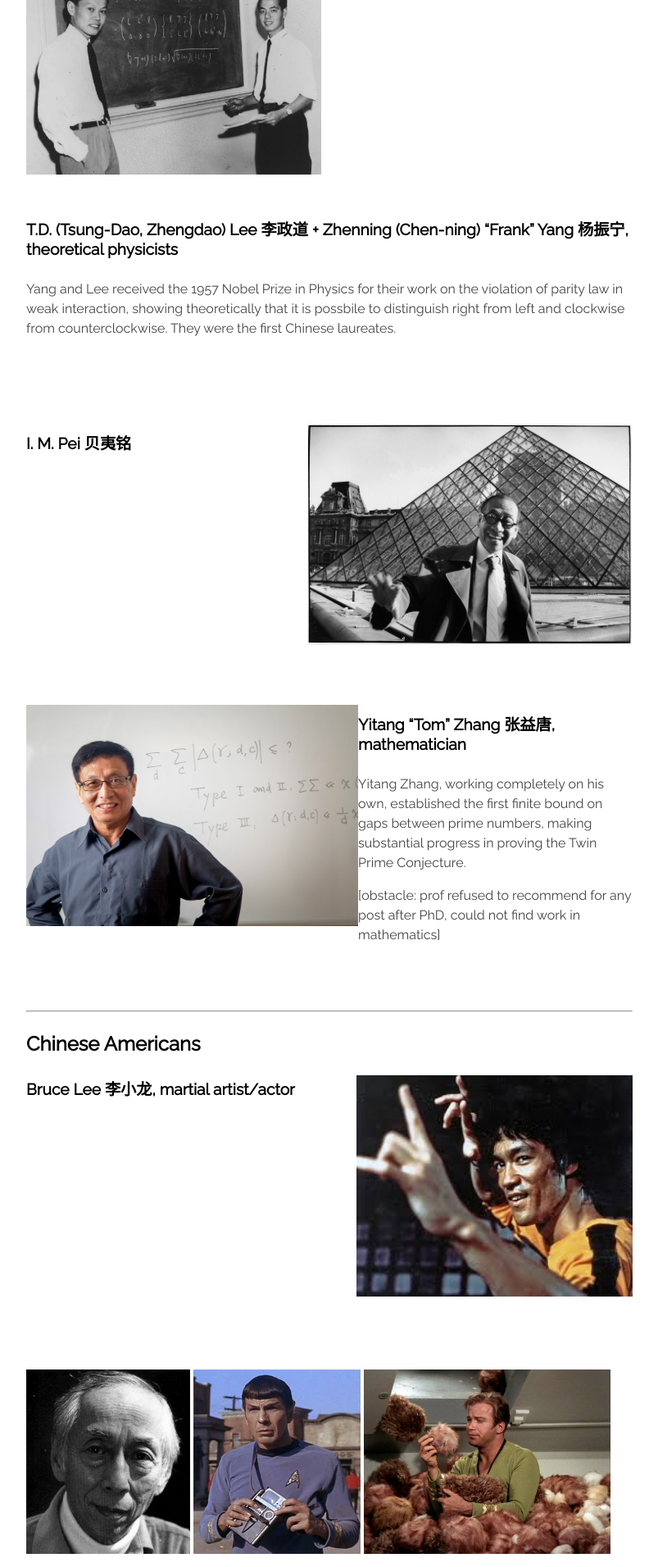
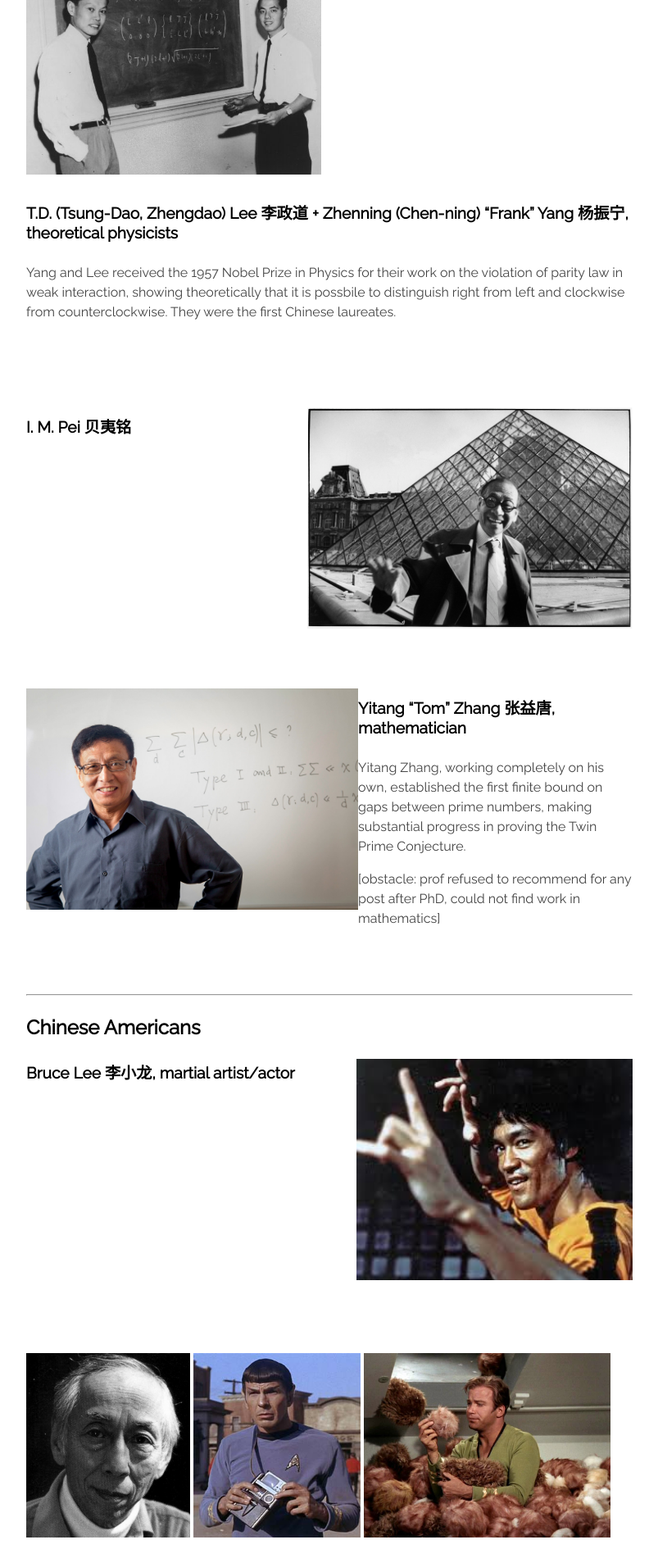
Before and after one commit to c1ndygao/cindygao.com, a Jekyll site: the page built from heroes.md, in a window 1280 px wide. Shown: the part 1422-3334 px from the top of the page at 82% size, without its empty margins (228-1031 px from the left). Built offline with Jekyll 4.4.1, drawn with Linux system fonts in a browser that asks for light colours.

Commit message:
Update heroes.md

```diff
--- a/heroes.md
+++ b/heroes.md
@@ -25,7 +25,7 @@
 
 <br>
 
-<img src="/images/lee-yang.jpg" style="height: 270px; text-align: right; padding: 0px 20px 20px 0px;">
+<img src="/images/lee-yang.jpg" style="height: 270px; text-align: right; padding: 0 20 20 0;">
 
 #### T.D. (Tsung-Dao, Zhengdao) Lee 李政道 + Zhenning (Chen-ning) "Frank" Yang 杨振宁, theoretical physicists ####
 
```
